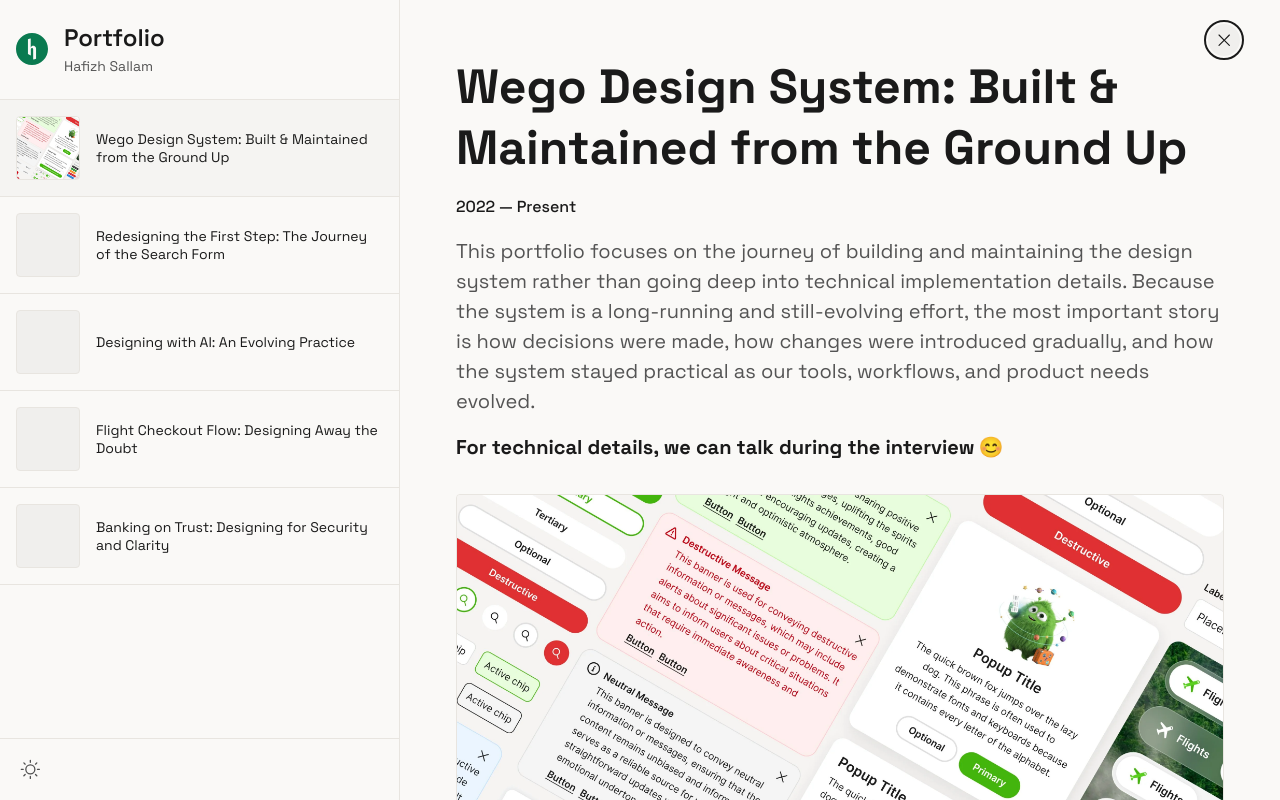
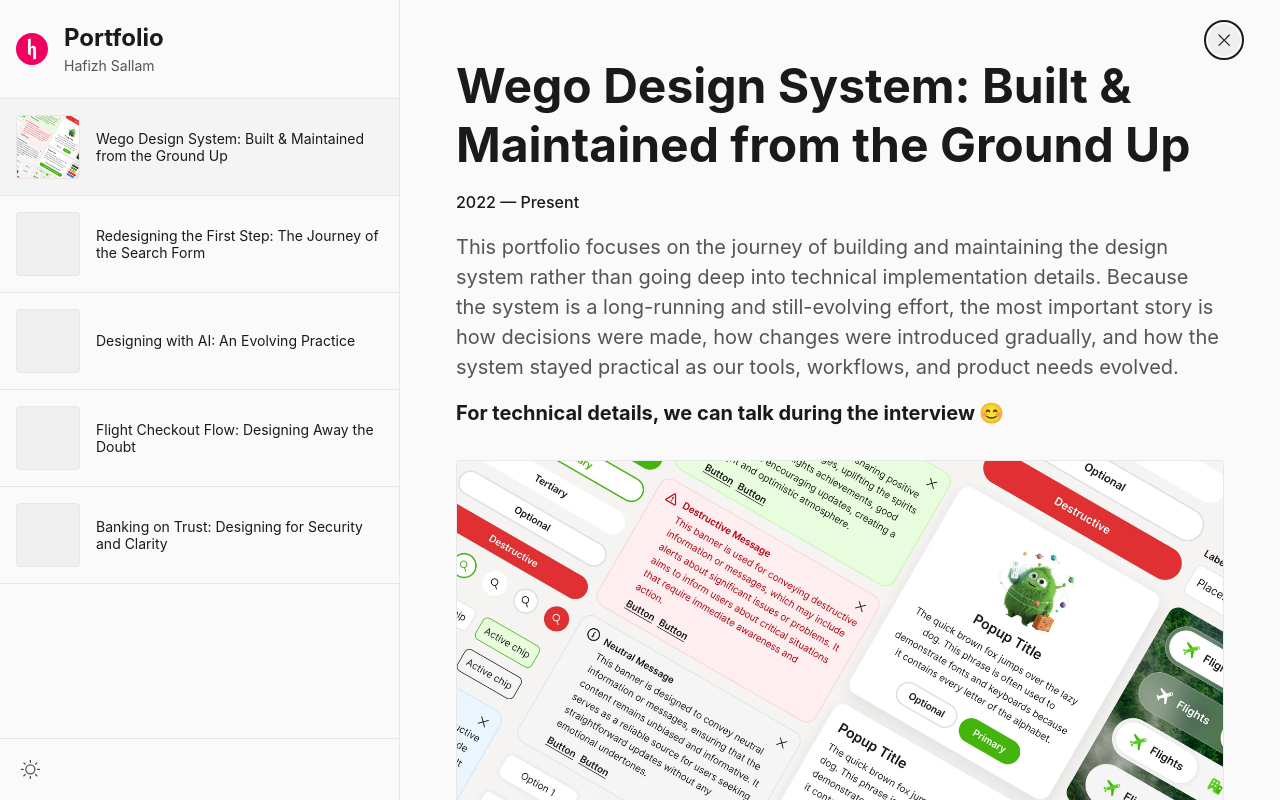
Before and after one commit to hafizhsallamproduct-stack/Personal-Portfolio, a React (Vite) app: page /portfolio/1 in a window 1280 px wide. Built offline with nearby package versions, Linux system fonts and the light colour scheme.

Commit message:
no message

```diff
--- a/index.html
+++ b/index.html
@@ -4,9 +4,6 @@
   <meta charset="UTF-8" />
   <meta name="viewport" content="width=device-width, initial-scale=1.0" />
   <title>Hafizh Sallam — Senior Product Designer</title>
-  <link rel="preconnect" href="https://fonts.googleapis.com" />
-  <link rel="preconnect" href="https://fonts.gstatic.com" crossorigin />
-  <link href="https://fonts.googleapis.com/css2?family=Space+Grotesk:wght@400;500;600;700&display=swap" rel="stylesheet" />
   <script>
     (function() {
       try {
--- a/src/components/Experience.jsx
+++ b/src/components/Experience.jsx
@@ -65,6 +65,15 @@
   return (
     <div className="experience-card">
       <div className="experience-card-company">
+        {exp.logo && (
+          <img
+            className="experience-card-company-logo"
+            src={exp.logo}
+            alt={`${exp.company} logo`}
+            loading="lazy"
+            style={exp.logoHeight ? { height: exp.logoHeight } : undefined}
+          />
+        )}
         <div className="experience-card-company-name">{exp.company}</div>
         <div className="experience-card-company-duration">
           <span>{exp.duration}</span>
--- a/src/data/portfolioData.js
+++ b/src/data/portfolioData.js
@@ -1,6 +1,8 @@
 export const experienceData = [
   {
     company: 'Wego Pte Ltd',
+    logo: '/assets/wego.svg',
+    logoHeight: '40px',
     duration: 'Oct 2021 — Present',
     roles: [
       {
@@ -31,6 +33,7 @@
   },
   {
     company: 'RHB Banking Group',
+    logo: '/assets/rhb-logo.svg',
     duration: 'Jan 2020 — Oct 2021',
     tenure: '1 year 9 months',
     roles: [
@@ -48,6 +51,7 @@
   },
   {
     company: 'AirAsia Berhad',
+    logo: '/assets/airasia-logo.svg',
     duration: 'Mar 2017 — Dec 2019',
     tenure: '2 years 10 months',
     roles: [
@@ -74,6 +78,7 @@
   },
   {
     company: 'Lelong.my — Interbase Resources',
+    logo: '/assets/lelong-logo.png',
     duration: 'Nov 2015 — Feb 2017',
     tenure: '1 year 4 months',
     roles: [
--- a/src/styles/css/base.css
+++ b/src/styles/css/base.css
@@ -22,14 +22,7 @@
 
 body {
   font-family:
-    'Space Grotesk',
-    -apple-system,
-    BlinkMacSystemFont,
-    'Segoe UI',
-    Roboto,
-    Helvetica,
-    Arial,
-    sans-serif;
+    -apple-system, BlinkMacSystemFont, 'Segoe UI', Roboto, Helvetica, Arial, 'Inter', sans-serif;
   background-color: var(--bg-page);
   color: var(--text-primary);
   -webkit-font-smoothing: antialiased;
--- a/src/styles/css/components.css
+++ b/src/styles/css/components.css
@@ -5,11 +5,11 @@
   gap: 6px;
   border-radius: 4px;
   padding: 6px 12px;
-  background-color: var(--accent-bright);
-  border: 1.5px solid var(--accent-border);
+  background-color: var(--btn-accent);
+  border: 1.5px solid var(--btn-accent-border);
   font-size: 16px;
   font-weight: 500;
-  color: var(--logo-text);
+  color: var(--btn-accent-on);
   line-height: 16px;
   cursor: pointer;
   transition: background-color 0.2s;
@@ -17,11 +17,11 @@
 }
 
 .btn-primary:hover {
-  background-color: var(--accent-hover);
+  background-color: var(--btn-accent-hover);
 }
 
 .btn-primary:active {
-  background-color: var(--accent-hover);
+  background-color: var(--btn-accent-hover);
   transform: translateY(1px);
 }
 
@@ -61,8 +61,8 @@
   border-radius: 4px;
   padding: 10px 20px;
   background-color: var(--bg-card);
-  border: 1.5px solid var(--accent);
-  color: var(--accent);
+  border: 1.5px solid var(--btn-accent);
+  color: var(--btn-accent);
   font-size: 16px;
   font-weight: 500;
   line-height: 18px;
@@ -72,12 +72,12 @@
 }
 
 .btn-outline:hover {
-  background-color: var(--accent-subtle);
-  color: var(--accent);
+  background-color: var(--btn-accent-subtle);
+  color: var(--btn-accent);
 }
 
 .btn-outline:active {
-  background-color: var(--accent-border);
+  background-color: var(--btn-accent-border);
   transform: translateY(1px);
 }
 
@@ -195,7 +195,7 @@
   font-size: 16px;
   text-transform: uppercase;
   letter-spacing: 0.1em;
-  color: var(--accent);
+  color: var(--accent-text);
   font-weight: 400;
   line-height: 16px;
 }
@@ -207,6 +207,6 @@
 
 .section-title {
   font-size: 32px;
-  font-weight: 600;
+  font-weight: 700;
   line-height: 40px;
 }
--- a/src/styles/css/modal.css
+++ b/src/styles/css/modal.css
@@ -113,7 +113,7 @@
 
 .portfolio-modal-sidebar-info h2 {
   font-size: 24px;
-  font-weight: 600;
+  font-weight: 700;
   color: var(--text-primary);
   line-height: 1.2;
 }
@@ -239,7 +239,7 @@
 
 .portfolio-modal-content .portfolio-modal-subtitle {
   font-size: 20px;
-  font-weight: 200;
+  font-weight: 400;
   line-height: 30px;
   color: var(--text-secondary);
   margin-bottom: 0;
@@ -320,7 +320,7 @@
 /* --- Portfolio Content Blocks --- */
 .portfolio-content-heading {
   font-size: 24px;
-  font-weight: 600;
+  font-weight: 700;
   line-height: 32px;
   color: var(--text-primary);
   margin-top: 24px;
@@ -332,7 +332,7 @@
 
 .portfolio-content-subheading {
   font-size: 20px;
-  font-weight: 600;
+  font-weight: 700;
   line-height: 28px;
   color: var(--text-primary);
   margin-top: 8px;
@@ -411,7 +411,7 @@
 
 .portfolio-content-label {
   font-size: 16px;
-  font-weight: 600;
+  font-weight: 700;
   line-height: 1.6;
   color: var(--text-primary);
   margin-bottom: -16px;
@@ -491,7 +491,7 @@
 
 .portfolio-timeline-label {
   font-size: 12px;
-  font-weight: 600;
+  font-weight: 700;
   letter-spacing: 0.06em;
   text-transform: uppercase;
   color: var(--text-secondary);
@@ -500,7 +500,7 @@
 
 .portfolio-timeline-title {
   font-size: 16px;
-  font-weight: 600;
+  font-weight: 700;
   color: var(--text-primary);
   margin: 0;
 }
--- a/src/styles/css/sections.css
+++ b/src/styles/css/sections.css
@@ -83,7 +83,7 @@
 
 .nav-logo-text {
   font-size: 20px;
-  font-weight: 600;
+  font-weight: 700;
   color: var(--text-primary);
   line-height: 20px;
 }
@@ -111,7 +111,7 @@
 }
 
 .nav-link.active {
-  color: var(--accent);
+  color: var(--accent-text);
 }
 
 .theme-toggle {
@@ -177,9 +177,9 @@
 
 .hero-name {
   font-size: 72px;
-  font-weight: 700;
+  font-weight: 600;
   line-height: 76px;
-  letter-spacing: -0.04em;
+  letter-spacing: -0.02em;
   text-align: center;
 }
 
@@ -273,7 +273,7 @@
 
 .about-details-title {
   font-size: 12px;
-  font-weight: 600;
+  font-weight: 700;
   text-transform: uppercase;
   letter-spacing: 0.1em;
   color: var(--text-muted);
@@ -283,7 +283,7 @@
 }
 
 .about-details-title .icon {
-  color: var(--accent);
+  color: var(--accent-text);
   width: 16px;
   height: 16px;
 }
@@ -325,7 +325,7 @@
 
 .language-name {
   font-size: 16px;
-  font-weight: 600;
+  font-weight: 700;
   color: var(--text-primary);
 }
 
@@ -364,8 +364,18 @@
 
 .experience-card-company-name {
   font-size: 18px;
-  font-weight: 600;
+  font-weight: 700;
   line-height: 24px;
+}
+
+.experience-card-company-logo {
+  display: block;
+  width: auto;
+  height: 28px;
+  max-width: 160px;
+  object-fit: contain;
+  object-position: left;
+  margin-bottom: 12px;
 }
 
 .experience-card-company-duration {
@@ -421,7 +431,7 @@
 
 .experience-role-title {
   font-size: 18px;
-  font-weight: 500;
+  font-weight: 700;
   line-height: 24px;
   color: var(--tag-text);
 }
@@ -499,7 +509,7 @@
 
 .education-name {
   font-size: 18px;
-  font-weight: 600;
+  font-weight: 700;
   line-height: 24px;
 }
 
@@ -621,7 +631,7 @@
 
 .work-card-title {
   font-size: 18px;
-  font-weight: 600;
+  font-weight: 700;
   line-height: 22px;
   display: -webkit-box;
   -webkit-line-clamp: 2;
--- a/src/styles/css/variables.css
+++ b/src/styles/css/variables.css
@@ -20,37 +20,44 @@
    ============================================ */
 
 :root {
-  --bg-page: #faf9f7;
+  --bg-page: #fafafa;
   --bg-card: #ffffff;
-  --bg-card-hover: #f5f4f2;
-  --bg-placeholder: #f0efed;
-  --border: #ddd8d0;
-  --border-hover: #d4d0ca;
-  --divider: #e8e5e0;
+  --bg-card-hover: #f4f4f5;
+  --bg-placeholder: #efeff0;
+  --border: #dadade;
+  --border-hover: #d0d0d4;
+  --divider: #e7e7ea;
   --text-primary: #1a1a1a;
   --text-secondary: #545454;
   --text-muted: #545454;
   --text-faint: #545454;
   --text-body: #1a1a1a;
   --text-footer: #545454;
-  --accent: #0a7a50;
-  --accent-bright: #0a7a50;
-  --accent-hover: #086341;
-  --accent-border: rgba(10, 122, 80, 0.25);
-  --accent-subtle: rgba(10, 122, 80, 0.12);
-  --btn-secondary-bg: #f0efed;
-  --btn-secondary-border: #e8e5e0;
-  --btn-secondary-hover: #e8e5e0;
-  --tag-bg: #f0efed;
-  --tag-border: #e8e5e0;
+  --accent: #f10060;
+  --accent-bright: #f10060;
+  --accent-hover: #d10052;
+  --accent-text: #b80049;
+  --accent-border: rgba(241, 0, 96, 0.25);
+  --accent-subtle: rgba(241, 0, 96, 0.12);
+  --btn-secondary-bg: #efeff0;
+  --btn-secondary-border: #e7e7ea;
+  --btn-secondary-hover: #e7e7ea;
+  /* button accent (was green) -> black in light mode */
+  --btn-accent: #1a1a1a;
+  --btn-accent-hover: #000000;
+  --btn-accent-on: #ffffff;
+  --btn-accent-border: rgba(26, 26, 26, 0.25);
+  --btn-accent-subtle: rgba(26, 26, 26, 0.08);
+  --tag-bg: #efeff0;
+  --tag-border: #e7e7ea;
   --tag-text: #1a1a1a;
   --tag-tool-text: #4f4f4f;
   --nav-link: #4f4f4f;
-  --logo-bg: #0a7a50;
+  --logo-bg: #f10060;
   --logo-text: #ffffff;
-  --badge-bg: #f0efed;
-  --badge-border: #e8e5e0;
-  --bullet: #c4bfb6;
+  --badge-bg: #efeff0;
+  --badge-border: #e7e7ea;
+  --bullet: #bfbfc4;
   --grid-tile: rgba(0, 0, 0, 0.1);
   --tooltip-divider: rgba(255, 255, 255, 0.15);
 }
@@ -69,21 +76,28 @@
   --text-faint: #cccccc;
   --text-body: #f2f2f2;
   --text-footer: #cccccc;
-  --accent: #52d073;
-  --accent-bright: #52d073;
-  --accent-hover: #70e08b;
-  --accent-border: rgba(82, 208, 115, 0.25);
-  --accent-subtle: rgba(82, 208, 115, 0.12);
+  --accent: #f10060;
+  --accent-bright: #f10060;
+  --accent-hover: #ff3d83;
+  --accent-text: #ff4f8c;
+  --accent-border: rgba(241, 0, 96, 0.25);
+  --accent-subtle: rgba(241, 0, 96, 0.12);
   --btn-secondary-bg: #141414;
   --btn-secondary-border: #2a2a2a;
   --btn-secondary-hover: #3a3a3a;
+  /* button accent (was green) -> white in dark mode for visibility */
+  --btn-accent: #f2f2f2;
+  --btn-accent-hover: #ffffff;
+  --btn-accent-on: #121212;
+  --btn-accent-border: rgba(242, 242, 242, 0.25);
+  --btn-accent-subtle: rgba(242, 242, 242, 0.08);
   --tag-bg: #141414;
   --tag-border: #2a2a2a;
   --tag-text: #f2f2f2;
   --tag-tool-text: #cccccc;
   --nav-link: #9a9a9a;
-  --logo-bg: #52d073;
-  --logo-text: #090909;
+  --logo-bg: #f10060;
+  --logo-text: #ffffff;
   --badge-bg: #141414;
   --badge-border: #2a2a2a;
   --bullet: #555;
```
